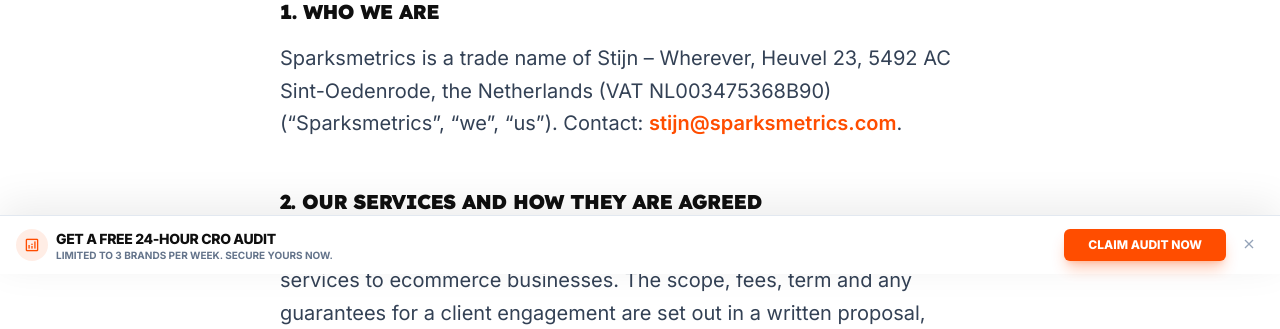
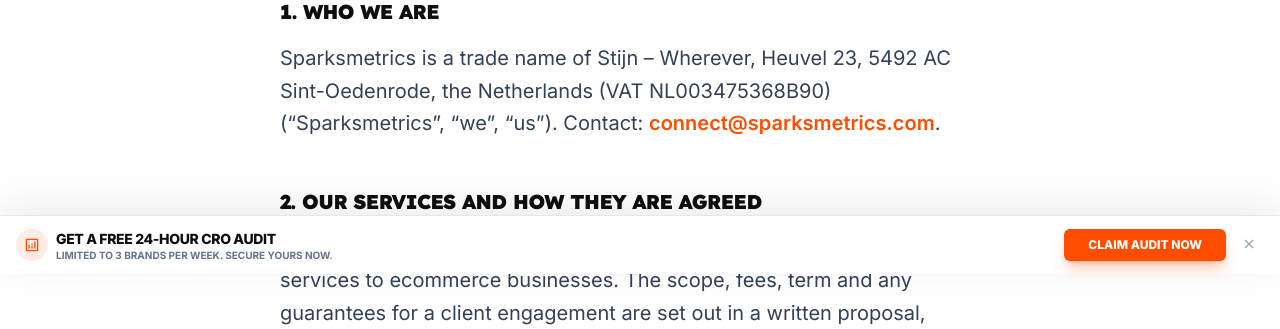
Before and after one commit to stijnwollerich/sparksmetrics-website, a Flask app: page /terms-of-service in a window 1280 px wide. Shown: the part 526-855 px from the top of the page. Run offline with Flask 3, Linux system fonts and the light colour scheme; some libraries are stand-ins or nearby versions.

Commit message:
Remove personal email from public pages; legal pages use connect@sparksmetrics.com
Co-Authored-By: Claude Opus 5.5 <noreply@anthropic.com>

```diff
--- a/app/routes/main.py
+++ b/app/routes/main.py
@@ -3377,7 +3377,6 @@ def llms_txt():
         f"- [Apply for a free CRO audit]({apply}): answer three questions (revenue, store URL, email). Qualifying stores get a recorded "
         "audit of where the funnel leaks within 48 hours and a 30-minute call to walk through it. No retainer required.",
         f"- [Book a call]({base}{url_for('main.schedule_a_call')})",
-        "- Email: stijn@sparksmetrics.com",
         "",
         "## Common questions",
         "",
@@ -3415,7 +3414,6 @@ def llms_txt():
         "- [YouTube channel: Stijn Wollerich on CRO](https://www.youtube.com/@stijnwollerich)",
         f"- [Terms of service]({base}{url_for('main.terms_of_service')})",
         f"- [Privacy policy]({base}{url_for('main.privacy_policy')})",
-        "- Contact: stijn@sparksmetrics.com",
         "",
     ]
     return Response("\n".join(lines), content_type="text/plain; charset=utf-8")
--- a/app/templates/base.html
+++ b/app/templates/base.html
@@ -445,7 +445,6 @@
             "name": "Sparksmetrics",
             "url": "https://sparksmetrics.com/",
             "logo": "https://sparksmetrics.com/static/images/signature-logo-name.png",
-            "email": "stijn@sparksmetrics.com",
             "description": "Conversion rate optimization (CRO) agency for Shopify and D2C ecommerce brands doing $100k+ a month: research, design, development, A/B testing, analytics and tracking in one team. Positive ROI within 150 days or your money back.",
             "slogan": "Turn more traffic into revenue. Guaranteed.",
             "audience": { "@type": "BusinessAudience", "audienceType": "Shopify and D2C ecommerce brands" },
--- a/app/templates/how-we-improve-conversions.html
+++ b/app/templates/how-we-improve-conversions.html
@@ -8,7 +8,7 @@ free CRO audit finds where your funnel leaks and gives you a prioritized fix lis
 backed by data.{% endblock %} {% block primary_bar %}{% endblock %} {% block footer %}
 <footer class="bg-white border-t border-gray-100">
   <div class="max-w-5xl mx-auto px-4 sm:px-6 py-8 flex flex-col md:flex-row items-center justify-between gap-3 text-xs text-gray-500 text-center md:text-left">
-    <p>&copy; {{ now().year }} Sparksmetrics, ecommerce CRO agency &middot; Heuvel 23, 5492 AC Sint-Oedenrode, the Netherlands &middot; <a href="mailto:stijn@sparksmetrics.com" class="hover:text-primary">stijn@sparksmetrics.com</a></p>
+    <p>&copy; {{ now().year }} Sparksmetrics, ecommerce CRO agency &middot; Heuvel 23, 5492 AC Sint-Oedenrode, the Netherlands</p>
     <p class="flex gap-4">
       <a href="{{ url_for('main.privacy_policy') }}" class="hover:text-primary">Privacy Policy</a>
       <a href="{{ url_for('main.terms_of_service') }}" class="hover:text-primary">Terms of Service</a>
--- a/app/templates/landing_pages/apply_cro_audit.html
+++ b/app/templates/landing_pages/apply_cro_audit.html
@@ -8,7 +8,7 @@ free CRO audit finds where your funnel leaks and gives you a prioritized fix lis
 backed by data.{% endblock %} {% block primary_bar %}{% endblock %} {% block footer %}
 <footer class="bg-white border-t border-gray-100">
   <div class="max-w-5xl mx-auto px-4 sm:px-6 pt-8 pb-24 md:pb-8 md:pr-56 flex flex-col md:flex-row items-center justify-between gap-3 text-center md:text-left">
-    <p class="m-0 text-xs leading-relaxed text-gray-500">&copy; {{ now().year }} Sparksmetrics, ecommerce CRO agency &middot; Heuvel 23, 5492&nbsp;AC Sint&#8209;Oedenrode, the Netherlands &middot; <a href="mailto:stijn@sparksmetrics.com" class="text-gray-500 hover:text-primary">stijn@sparksmetrics.com</a></p>
+    <p class="m-0 text-xs leading-relaxed text-gray-500">&copy; {{ now().year }} Sparksmetrics, ecommerce CRO agency &middot; Heuvel 23, 5492&nbsp;AC Sint&#8209;Oedenrode, the Netherlands</p>
     <p class="m-0 flex gap-4 text-xs text-gray-500 whitespace-nowrap">
       <a href="{{ url_for('main.privacy_policy') }}" class="text-gray-500 hover:text-primary">Privacy Policy</a>
       <a href="{{ url_for('main.terms_of_service') }}" class="text-gray-500 hover:text-primary">Terms of Service</a>
--- a/app/templates/landing_pages/free_ab_test.html
+++ b/app/templates/landing_pages/free_ab_test.html
@@ -10,7 +10,7 @@
 {% block footer %}
 <footer class="bg-white border-t border-gray-100">
   <div class="max-w-5xl mx-auto px-4 sm:px-6 py-8 flex flex-col md:flex-row items-center justify-between gap-3 text-xs text-gray-500 text-center md:text-left">
-    <p>&copy; {{ now().year }} Sparksmetrics &middot; Heuvel 23, 5492 AC Sint-Oedenrode, the Netherlands &middot; <a href="mailto:stijn@sparksmetrics.com" class="hover:text-primary">stijn@sparksmetrics.com</a></p>
+    <p>&copy; {{ now().year }} Sparksmetrics &middot; Heuvel 23, 5492 AC Sint-Oedenrode, the Netherlands</p>
     <p class="flex gap-4">
       <a href="{{ url_for('main.privacy_policy') }}" class="hover:text-primary">Privacy Policy</a>
       <a href="{{ url_for('main.terms_of_service') }}" class="hover:text-primary">Terms of Service</a>
--- a/app/templates/privacy_policy.html
+++ b/app/templates/privacy_policy.html
@@ -14,7 +14,7 @@
             <p class="{{ p }} mb-8">Sparksmetrics (“we”, “our” or “us”) is a conversion rate optimization (CRO) and analytics agency for ecommerce brands. This Privacy Policy explains what personal data we collect, why, how long we keep it, who we share it with and what rights you have. It applies to our website <a href="https://sparksmetrics.com" class="{{ a }}">sparksmetrics.com</a>, our lead forms and tools, our services to clients, our YouTube channel and our use of YouTube API Services.</p>
 
             <h2 class="{{ h2 }}">1. Who we are</h2>
-            <p class="{{ p }}">The controller of your personal data is Stijn – Wherever, trading as Sparksmetrics, Heuvel 23, 5492 AC Sint-Oedenrode, the Netherlands (VAT NL003475368B90). For any privacy question or request, email <a href="mailto:stijn@sparksmetrics.com" class="{{ a }}">stijn@sparksmetrics.com</a>.</p>
+            <p class="{{ p }}">The controller of your personal data is Stijn – Wherever, trading as Sparksmetrics, Heuvel 23, 5492 AC Sint-Oedenrode, the Netherlands (VAT NL003475368B90). For any privacy question or request, email <a href="mailto:connect@sparksmetrics.com" class="{{ a }}">connect@sparksmetrics.com</a>.</p>
             <p class="{{ p }} mb-8">When we work on a client’s store or analytics (see section 5), the client is the controller of the data in their systems and we act as their processor.</p>
 
             <h2 class="{{ h2 }}">2. What we collect</h2>
@@ -80,7 +80,7 @@
 
             <h2 class="{{ h2 }}">9. Your rights</h2>
             <p class="{{ p }}">Under the GDPR you have the right to access your data, have it corrected or deleted, restrict or object to its processing (including for direct marketing), receive it in a portable format, and withdraw consent at any time without affecting earlier processing.</p>
-            <p class="{{ p }} mb-8">To use any of these rights, email <a href="mailto:stijn@sparksmetrics.com" class="{{ a }}">stijn@sparksmetrics.com</a>. We respond within one month. If you are not satisfied with how we handle your data, you can file a complaint with the Dutch Data Protection Authority (<a href="https://autoriteitpersoonsgegevens.nl" class="{{ a }}" target="_blank" rel="noopener">Autoriteit Persoonsgegevens</a>) or the authority in your own country.</p>
+            <p class="{{ p }} mb-8">To use any of these rights, email <a href="mailto:connect@sparksmetrics.com" class="{{ a }}">connect@sparksmetrics.com</a>. We respond within one month. If you are not satisfied with how we handle your data, you can file a complaint with the Dutch Data Protection Authority (<a href="https://autoriteitpersoonsgegevens.nl" class="{{ a }}" target="_blank" rel="noopener">Autoriteit Persoonsgegevens</a>) or the authority in your own country.</p>
 
             <h2 class="{{ h2 }}">10. Security</h2>
             <p class="{{ p }} mb-8">We protect personal data with appropriate technical and organizational measures, including encrypted connections, access limited to the people who need it, and removing access to client systems when an engagement ends. No method of transmission or storage is completely secure, but we work to keep the risk low and will notify you and the authorities of a breach where the law requires it.</p>
@@ -92,7 +92,7 @@
             <p class="{{ p }} mb-8">We may update this Privacy Policy when our services or the law change. The “Last updated” date at the top shows the latest version. If a change is significant, we will let clients know directly.</p>
 
             <h2 class="{{ h2 }}">13. Contact</h2>
-            <p class="{{ p }} mb-8">Sparksmetrics (Stijn – Wherever) · Heuvel 23, 5492 AC Sint-Oedenrode, the Netherlands · <a href="mailto:stijn@sparksmetrics.com" class="{{ a }}">stijn@sparksmetrics.com</a></p>
+            <p class="{{ p }} mb-8">Sparksmetrics (Stijn – Wherever) · Heuvel 23, 5492 AC Sint-Oedenrode, the Netherlands · <a href="mailto:connect@sparksmetrics.com" class="{{ a }}">connect@sparksmetrics.com</a></p>
 
             <p class="text-slate-600 text-sm border-t border-slate-200 pt-8 mt-12">See also our <a href="{{ url_for('main.terms_of_service') }}" class="{{ a }}">Terms of Service</a>.</p>
         </div>
--- a/app/templates/terms_of_service.html
+++ b/app/templates/terms_of_service.html
@@ -14,7 +14,7 @@
             <p class="{{ p }} mb-8">These Terms of Service (“Terms”) apply to your use of <a href="https://sparksmetrics.com" class="{{ a }}">sparksmetrics.com</a>, our free tools and content, and the conversion rate optimization (CRO) and analytics services we provide to clients. By using the website or our services, you agree to these Terms.</p>
 
             <h2 class="{{ h2 }}">1. Who we are</h2>
-            <p class="{{ p }} mb-8">Sparksmetrics is a trade name of Stijn – Wherever, Heuvel 23, 5492 AC Sint-Oedenrode, the Netherlands (VAT NL003475368B90) (“Sparksmetrics”, “we”, “us”). Contact: <a href="mailto:stijn@sparksmetrics.com" class="{{ a }}">stijn@sparksmetrics.com</a>.</p>
+            <p class="{{ p }} mb-8">Sparksmetrics is a trade name of Stijn – Wherever, Heuvel 23, 5492 AC Sint-Oedenrode, the Netherlands (VAT NL003475368B90) (“Sparksmetrics”, “we”, “us”). Contact: <a href="mailto:connect@sparksmetrics.com" class="{{ a }}">connect@sparksmetrics.com</a>.</p>
 
             <h2 class="{{ h2 }}">2. Our services and how they are agreed</h2>
             <p class="{{ p }}">We provide CRO, A/B testing, analytics, tracking and related consulting services to ecommerce businesses. The scope, fees, term and any guarantees for a client engagement are set out in a written proposal, statement of work or agreement (the “Agreement”).</p>
@@ -89,7 +89,7 @@
             <p class="{{ p }} mb-8">These Terms and every Agreement are governed by Dutch law. Disputes go to the competent court in ’s-Hertogenbosch, the Netherlands, unless mandatory law says otherwise. We always try to solve a disagreement together first, so please contact us before starting any proceedings.</p>
 
             <h2 class="{{ h2 }}">16. Contact</h2>
-            <p class="{{ p }} mb-8">Sparksmetrics (Stijn – Wherever) · Heuvel 23, 5492 AC Sint-Oedenrode, the Netherlands · <a href="mailto:stijn@sparksmetrics.com" class="{{ a }}">stijn@sparksmetrics.com</a></p>
+            <p class="{{ p }} mb-8">Sparksmetrics (Stijn – Wherever) · Heuvel 23, 5492 AC Sint-Oedenrode, the Netherlands · <a href="mailto:connect@sparksmetrics.com" class="{{ a }}">connect@sparksmetrics.com</a></p>
         </div>
         <p class="mt-12">
             <a href="{{ url_for('main.index') }}" class="text-primary font-bold uppercase tracking-widest text-sm hover:underline">← Back to home</a>
```
